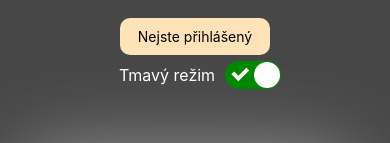
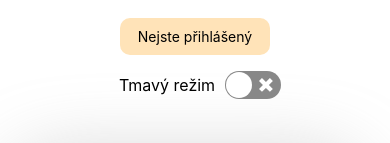
Before and after one commit to MilanMizera/add-your-tasks-react, a React (Create React App) app: page / in a window 390 px wide. Shown: the part 149-292 px from the top of the page. Built offline with nearby package versions, Linux system fonts and the light colour scheme; no server answers.

Commit message:
hotová localstorage pro uložení režimu z dark/white modu pomocí useContext

```diff
--- a/src/App.js
+++ b/src/App.js
@@ -24,7 +24,7 @@ const App = () => {
 
   return (
 
-    <ThemeContext.Provider value={{ theme, toggleTheme }}>
+    <ThemeContext.Provider value={{ theme, toggleTheme, setTheme }}>
       <div className="app" id={theme}>
         <BrowserRouter>
           <Routes>
--- a/src/pages/TasksPage/Form.js
+++ b/src/pages/TasksPage/Form.js
@@ -20,11 +20,6 @@ import { succesTaskNotify, errorTaskNotify } from "../../data/Notifications";
 import ReactSwitch from "react-switch";
 // nahrání dat jako objekt(obj.props), který můžu globálně použít
 import { ThemeContext } from "../../App";
-
-
-
-
-
 
 
 const getArrayTasks = () => {
@@ -69,9 +64,27 @@ const App = () => {
     const [editId, setEditId] = useState(0)
     const [warningVisibility, setWarningVisibility] = useState(true)
 
+    // uložení režimu šablony na localstorage
+    const themeMode = useContext(ThemeContext)
+    console.log(themeMode.theme)
 
-    const themeMode = useContext(ThemeContext)
-    console.log(themeMode)
+//data jsem si poslal z app.js pomocí useContext
+    useEffect(() => {
+
+        const data = localStorage.getItem("theme")
+        themeMode.setTheme(JSON.parse(data))
+
+    }, [])
+
+
+    useEffect(() => {
+
+        localStorage.setItem("theme", JSON.stringify(themeMode.theme))
+
+    }, [themeMode.theme])
+
+
+
 
     useEffect(() => {
 
@@ -221,10 +234,10 @@ const App = () => {
         </div>}
 
         <div className="login-section">
-        <div className="switch">
-            <label> {themeMode.theme === "light" ? "Světlý režim" : "Tmavý režim"}</label>
-            <ReactSwitch onChange={themeMode.toggleTheme} checked={themeMode.theme === "dark"} />
-        </div>
+            <div className="switch">
+                <label> {themeMode.theme === "light" ? "Světlý režim" : "Tmavý režim"}</label>
+                <ReactSwitch onChange={themeMode.toggleTheme} checked={themeMode.theme === "dark"} />
+            </div>
             <AuthDetails></AuthDetails>
             <Link to="/prihlaseni" className="login-text">Přihlásit se
                 <CiLogin className="login-icon"></CiLogin>
--- a/src/pages/TasksPage/form.css
+++ b/src/pages/TasksPage/form.css
@@ -553,6 +553,11 @@
 
 @media only screen and (max-width: 1050px) {
 
+    .switch {
+
+        margin-top: 10px;
+    }
+
     .login-section {
 
         flex-direction: column-reverse;
```
